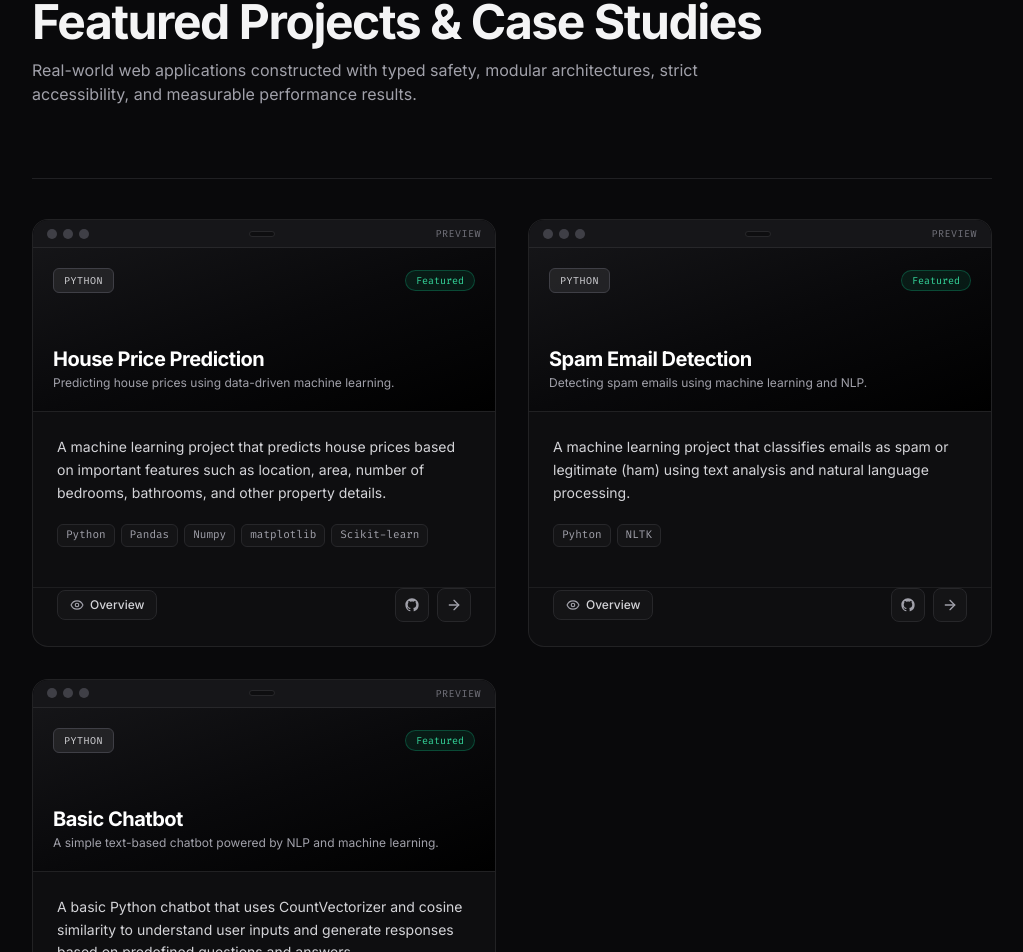
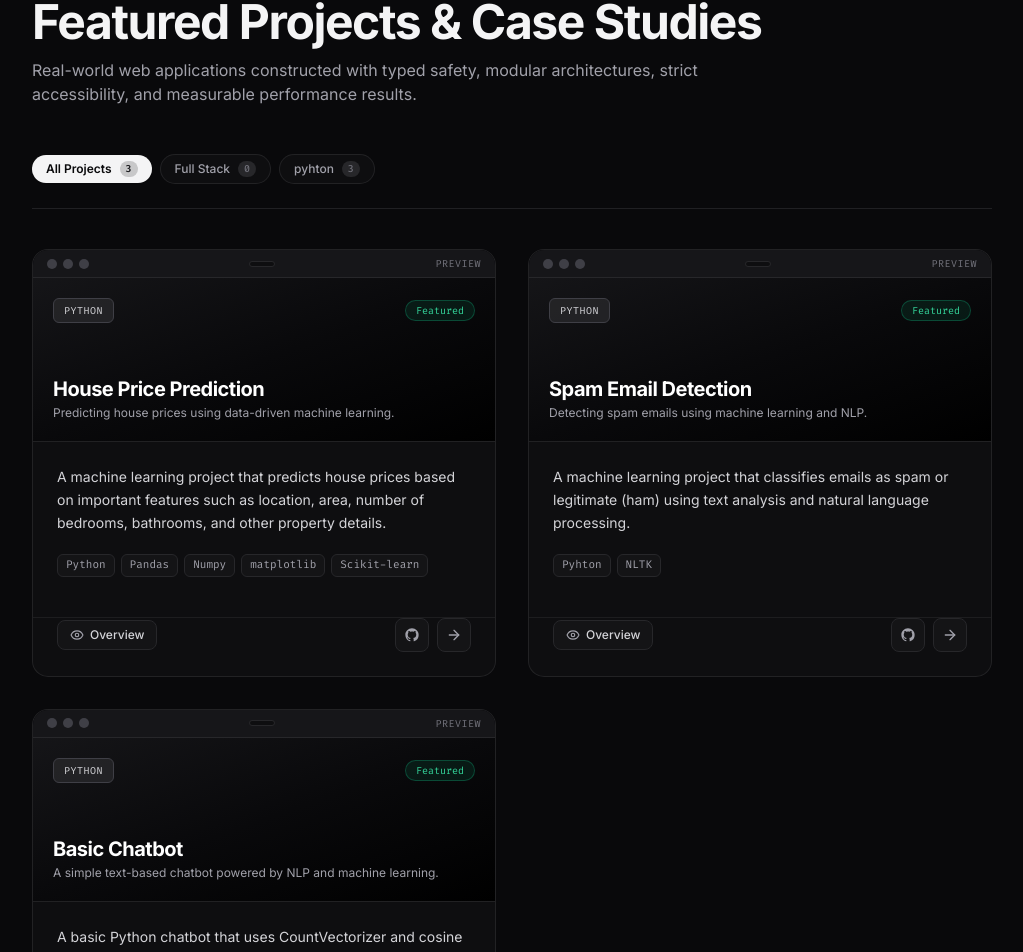
Before and after one commit to Anandhan-project/Ak-portfollio, a React (Vite) app: page /#/ in a window 1280 px wide. Shown: the part 3644-4596 px from the top of the page, without its empty margins (128-1151 px from the left). Built offline with nearby package versions, Linux system fonts and the light colour scheme.

Commit message:
nov-16-morning

```diff
--- a/src/components/sections/ProjectsSection.tsx
+++ b/src/components/sections/ProjectsSection.tsx
@@ -7,7 +7,7 @@ import { ProjectModal } from '../projects/ProjectModal';
 const CATEGORIES: { id: ProjectCategory; label: string }[] = [
   { id: 'all', label: 'All Projects' },
   { id: 'fullstack', label: 'Full Stack' },
-  { id: 'interactive', label: 'pyhton' },
+  { id: 'python', label: 'pyhton' },
 ];
 
 export const ProjectsSection: React.FC = () => {
@@ -39,6 +39,36 @@ export const ProjectsSection: React.FC = () => {
       </div>
 
       <div className="flex flex-wrap items-center gap-2 mb-10 pb-6 border-b border-zinc-800/80" role="tablist" aria-label="Project category filter">
+        {CATEGORIES.map((cat) => {
+          const count =
+            cat.id === 'all'
+              ? projectsData.length
+              : projectsData.filter((p) => p.category === cat.id).length;
+          const isActive = selectedCategory === cat.id;
+
+          return (
+            <button
+              key={cat.id}
+              onClick={() => setSelectedCategory(cat.id)}
+              role="tab"
+              aria-selected={isActive}
+              className={`flex items-center gap-2 px-3.5 py-1.5 rounded-full text-xs font-medium transition-all ${
+                isActive
+                  ? 'bg-zinc-100 text-zinc-950 dark:bg-white dark:text-zinc-900 shadow-sm font-semibold'
+                  : 'border border-zinc-800/80 bg-zinc-900/40 text-zinc-400 hover:text-zinc-200 hover:border-zinc-700'
+              }`}
+            >
+              <span>{cat.label}</span>
+              <span
+                className={`text-[10px] font-mono px-1.5 py-0.2 rounded-full ${
+                  isActive ? 'bg-zinc-900/20 text-zinc-900 dark:bg-zinc-200 text-zinc-900' : 'bg-zinc-800 text-zinc-500'
+                }`}
+              >
+                {count}
+              </span>
+            </button>
+          );
+        })}
       </div>
 
       <div className="grid grid-cols-1 md:grid-cols-2 gap-8">
--- a/src/types/index.ts
+++ b/src/types/index.ts
@@ -17,7 +17,7 @@ export interface PlasmaConfig {
   paused: boolean;
 }
 
-export type ProjectCategory = 'all' | 'python' | 'fullstack' | 'interactive' | 'tools' | 'backend';
+export type ProjectCategory = 'all' | 'python' | 'fullstack';
 
 export interface Project {
   id: string;
```
